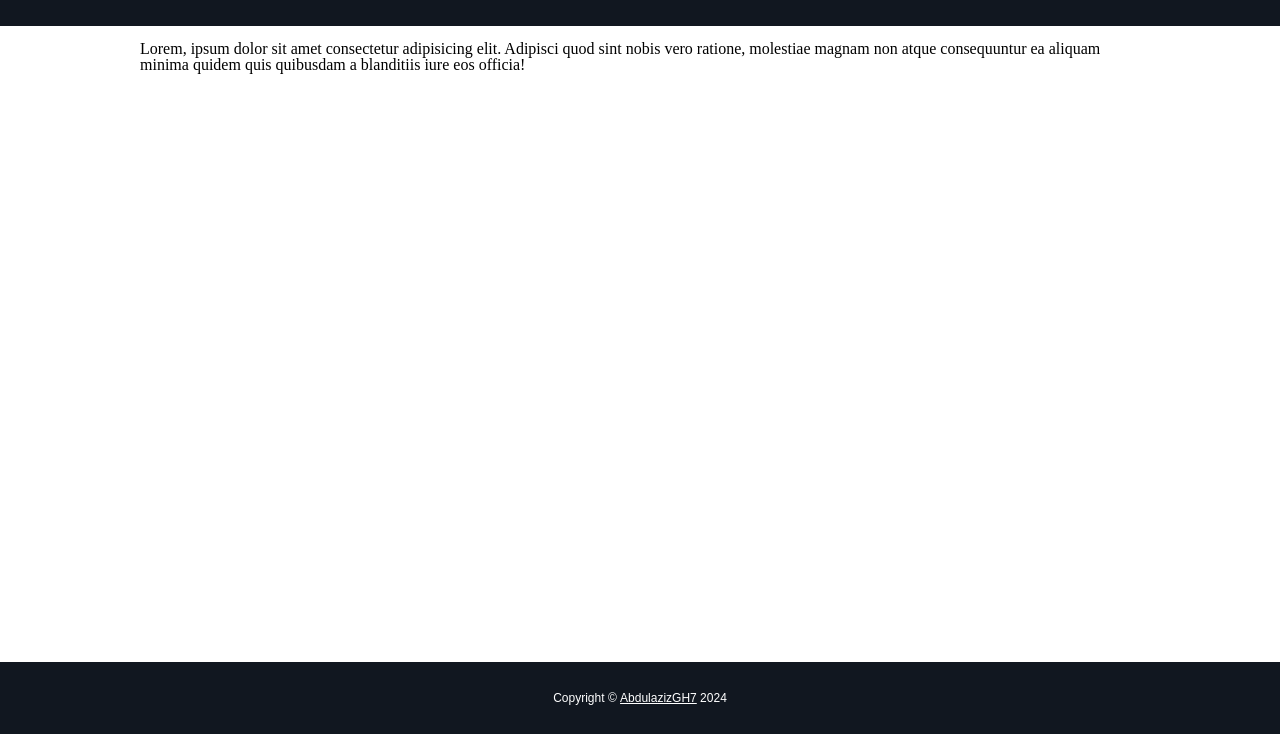
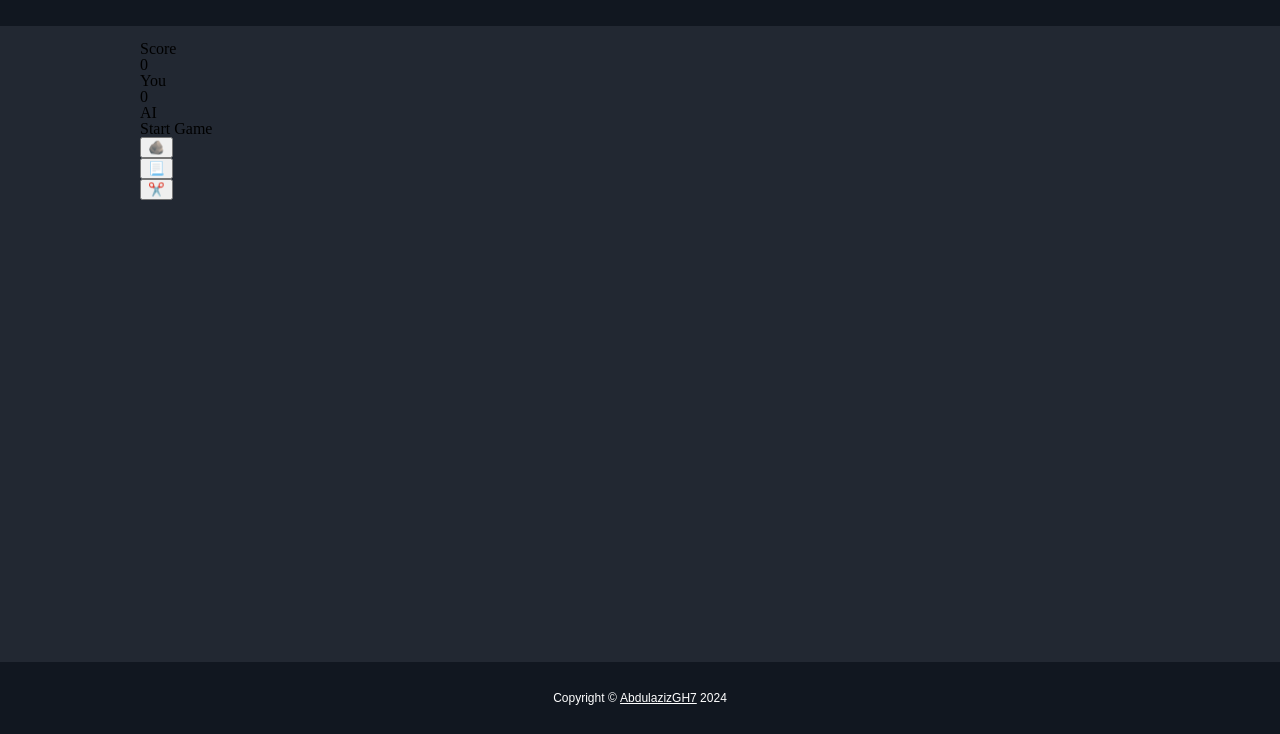
Before and after one commit to AbdulazizGH7/odin-rock-paper-scissors, a plain HTML site: page index.html in a window 1280 px wide. Shown: the part 66-800 px from the top of the page. Drawn offline with Linux system fonts and the light colour scheme; a web font is replaced by a local one.

Commit message:
Added the score and selection sections

```diff
--- a/index.html
+++ b/index.html
@@ -17,7 +17,25 @@
 
     <main>
         <div class="col">
-            <p>Lorem, ipsum dolor sit amet consectetur adipisicing elit. Adipisci quod sint nobis vero ratione, molestiae magnam non atque consequuntur ea aliquam minima quidem quis quibusdam a blanditiis iure eos officia!</p>
+            <h2>Score</h2>
+            <section class="score">
+                <div class="human">
+                    <p>0</p>
+                    <p>You</p>
+                </div>
+                <div class="ai">
+                    <p>0</p>
+                    <p>AI</p>
+                </div>
+            </section>
+            <h2>Start Game</h2>
+            <section class="selection">
+                <ul>
+                    <li><button>🪨</button></li>
+                    <li><button>📃</button></li>
+                    <li><button>✂️</button></li>
+                </ul>
+            </section>
         </div>
     </main>
 
@@ -26,6 +44,5 @@
             <p class="pixel">Copyright &copy <a href="https://github.com/AbdulazizGH7" target="_blank" rel="noopener noreferrer">AbdulazizGH7</a> 2024</p>
         </div>
     </footer>
-
 </body>
 </html>
--- a/style.css
+++ b/style.css
@@ -44,6 +44,7 @@ body{
 
 main{
     flex-grow: 1; /* to make the footer sticks at the bottom */
+    background-color: #222832;
 }
 
 /* ------------ */
```
